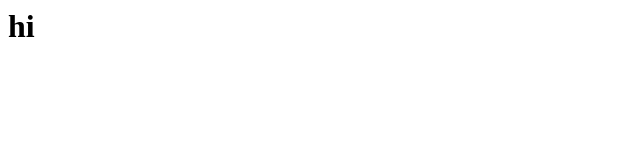
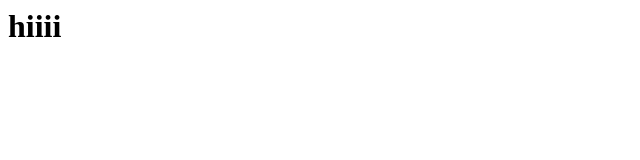
Before and after one commit to Nandeesh-Gopal/1st, a plain HTML site: page index.html in a window 1280 px wide. Shown: the full height of the page, 0-640 px from the left. Drawn offline with Linux system fonts and the light colour scheme.

Commit message:
commiting

```diff
--- a/index.html
+++ b/index.html
@@ -1,5 +1,5 @@
 <html>
 	<body>
-		<h1>hi </h1>
+		<h1>hiiii </h1>
 	</body>
 </html>
```
